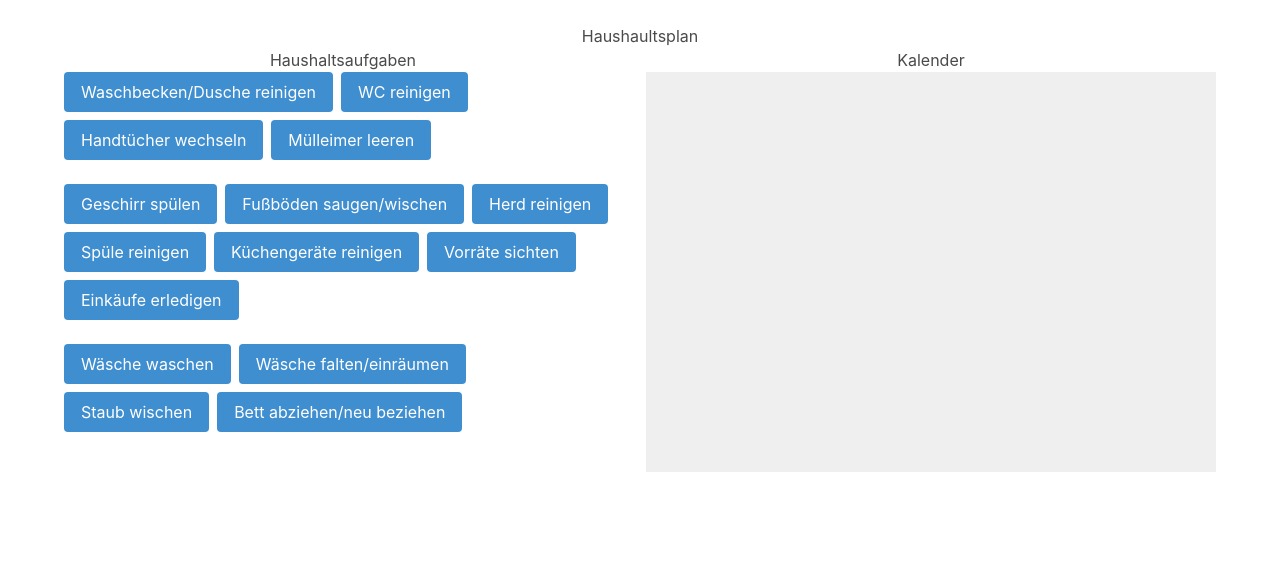
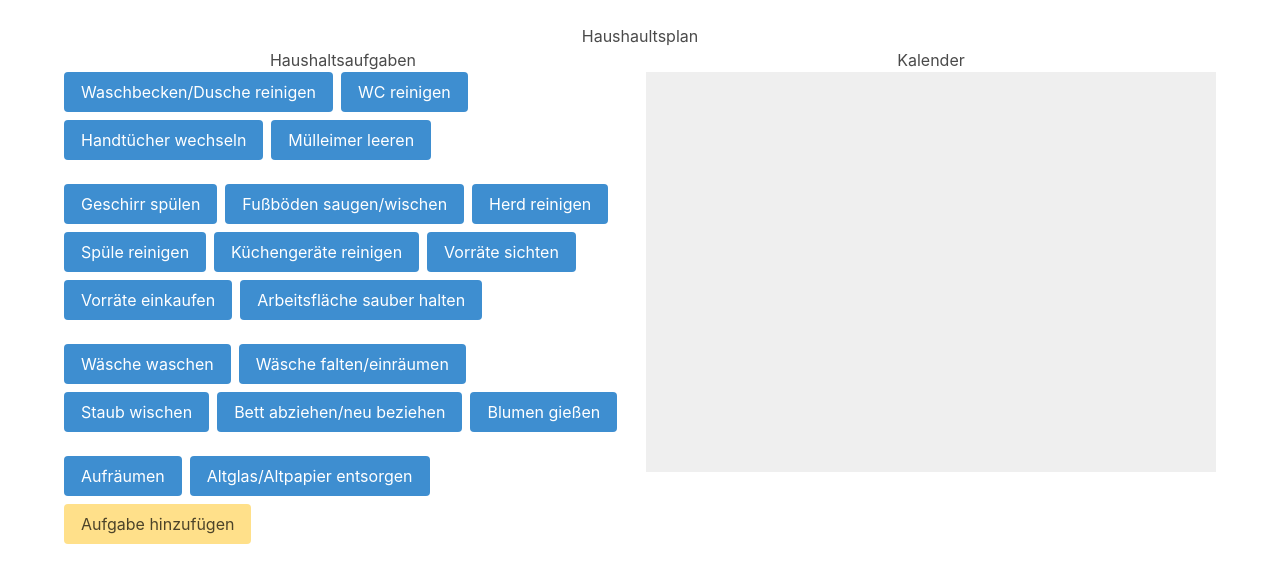
Before and after one commit to tatosha/tatosha.github.io, a website: page index.html in a window 1280 px wide. Drawn offline with nearby package versions, Linux system fonts and the light colour scheme.

Commit message:
Add buttons

```diff
--- a/index.html
+++ b/index.html
@@ -32,20 +32,26 @@
             <button class="button is-info">Spüle reinigen</button>
             <button class="button is-info">Küchengeräte reinigen</button>
             <button class="button is-info">Vorräte sichten</button>
-            <button class="button is-info">Einkäufe erledigen</button>
+            <button class="button is-info">Vorräte einkaufen</button>
+            <button class="button is-info">Arbeitsfläche sauber halten</button>
           </div>
           <div class = "buttons">
               <button class = "button is-info">Wäsche waschen</button>
               <button class = "button is-info">Wäsche falten/einräumen</button>
               <button class = "button is-info">Staub wischen</button>
               <button class = "button is-info">Bett abziehen/neu beziehen</button>
+              <button class = "button is-info">Blumen gießen</button>
           </div>
+          <div class = "buttons">
+            <button class = "button is-info">Aufräumen</button>
+            <button class = "button is-info">Altglas/Altpapier entsorgen</button>
+            <button class = "button is-warning">Aufgabe hinzufügen</button>
+        </div>
         </div>
         <div class="column">
             <div style = "text-align: center;">Kalender</div>
             <object data="calendar-16/index.html" width="570" height="400">
-              <embed src="calendar-16/index.html" width="570" height="400"> </embed>
-              Error: Embedded data could not be displayed.
+              <embed src="calendar-16/index.html" width="570" height="400">
           </object>
         </div>
       </div>
```
